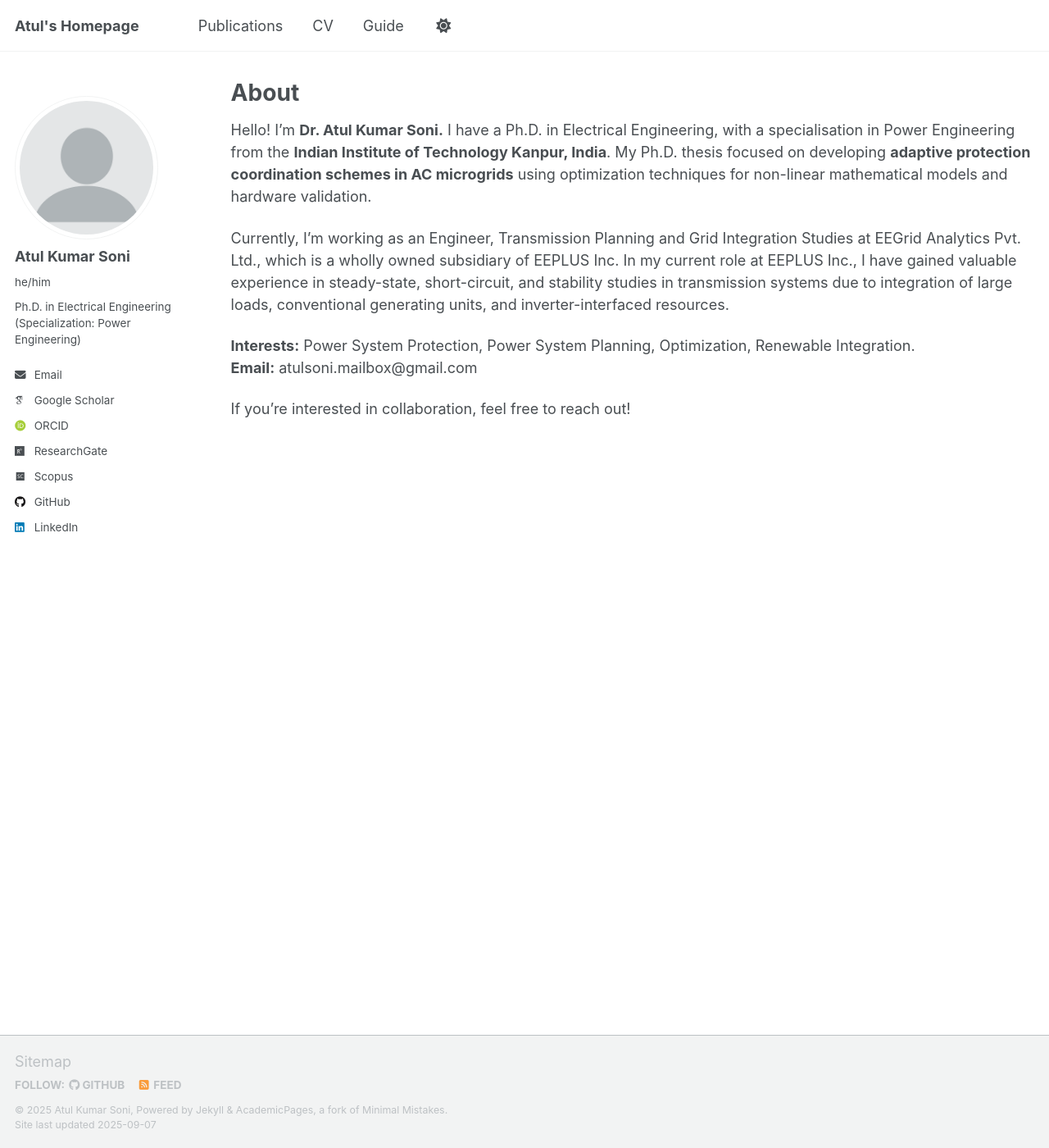
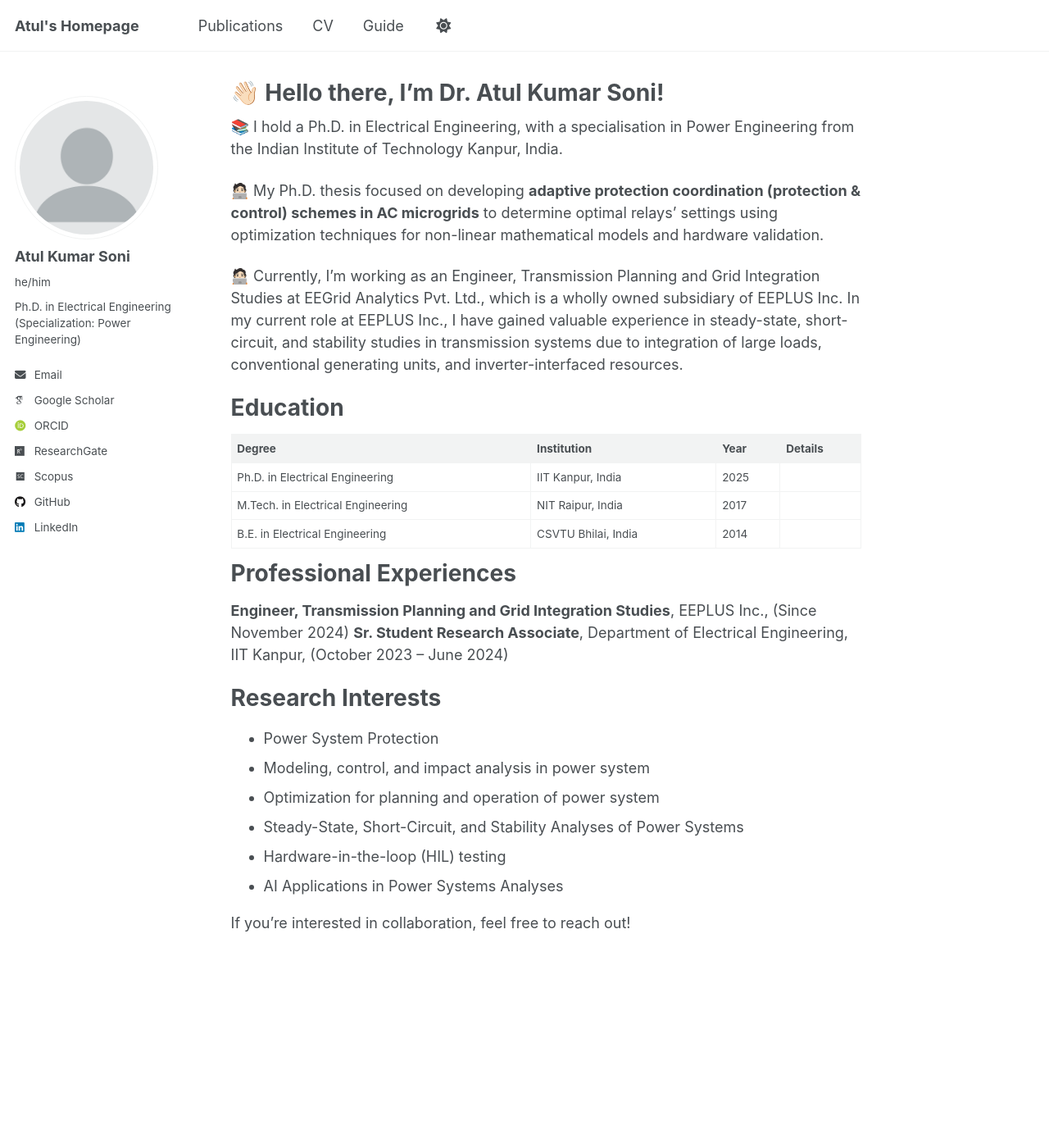
Before and after one commit to AtulSoniX/atulsonix.github.io, a Jekyll site: the page built from _pages/about.md, in a window 1280 px wide and 1400 px high. Shown: the whole window at 82% size. Built offline with Jekyll 4.4.1, drawn with Linux system fonts in a browser that asks for light colours; some web fonts are replaced; a script that is not in the unit is left out.

Commit message:
commit about

```diff
--- a/_pages/about.md
+++ b/_pages/about.md
@@ -1,17 +1,43 @@
 ---
-layout: archive
-title: "About"
-permalink: /about/
+permalink: /
+title: "👋🏻 Hello there, I'm Dr. Atul Kumar Soni!"
+excerpt: "About me"
 author_profile: true
+redirect_form:
+ - /about/
+ - /about.html
 ---
 
-Hello! I’m **Dr. Atul Kumar Soni.** I have a Ph.D. in Electrical Engineering, with a specialisation in Power Engineering from the **Indian Institute of Technology Kanpur, India**. My Ph.D. thesis focused on developing **adaptive protection coordination schemes in AC microgrids** using optimization techniques for non-linear mathematical models and hardware validation.
+📚 I hold a Ph.D. in Electrical Engineering, with a specialisation in Power Engineering from the Indian Institute of Technology Kanpur, India.
 
-Currently, I'm working as an Engineer, Transmission Planning and Grid Integration Studies at EEGrid Analytics Pvt. Ltd., which is a wholly owned subsidiary of EEPLUS Inc. In my current role at EEPLUS Inc., I have gained valuable experience in steady-state, short-circuit, and stability studies in transmission systems due to integration of large loads, conventional generating units, and inverter-interfaced resources.
+🧑🏻‍💻 My Ph.D. thesis focused on developing **adaptive protection coordination (protection & control) schemes in AC microgrids** to determine optimal relays' settings using optimization techniques for non-linear mathematical models and hardware validation.
+
+🧑🏻‍💻 Currently, I'm working as an Engineer, Transmission Planning and Grid Integration Studies at EEGrid Analytics Pvt. Ltd., which is a wholly owned subsidiary of EEPLUS Inc. In my current role at EEPLUS Inc., I have gained valuable experience in steady-state, short-circuit, and stability studies in transmission systems due to integration of large loads, conventional generating units, and inverter-interfaced resources.
+
+# Education
+
+| Degree | Institution | Year | Details |
+|--------|-------------|------|---------|
+| Ph.D. in Electrical Engineering | IIT Kanpur, India | 2025 |
+| M.Tech. in Electrical Engineering | NIT Raipur, India | 2017 |
+| B.E. in Electrical Engineering | CSVTU Bhilai, India | 2014 |
+
+# Professional Experiences
+
+**Engineer, Transmission Planning and Grid Integration Studies**, EEPLUS Inc., (Since November 2024)
+**Sr. Student Research Associate**, Department of Electrical Engineering, IIT Kanpur, (October 2023 – June 2024)
 
 
-**Interests:** Power System Protection, Power System Planning, Optimization, Renewable Integration.
-**Email:** atulsoni.mailbox@gmail.com
+# Research Interests
+
+ - Power System Protection
+ - Modeling, control, and impact analysis in power system
+ - Optimization for planning and operation of power system
+ - Steady-State, Short-Circuit, and Stability Analyses of Power Systems
+ - Hardware-in-the-loop (HIL) testing
+ - AI Applications in Power Systems Analyses
+
+
 
 
 If you’re interested in collaboration, feel free to reach out!
```
Also changed, not shown: 1 other file.
